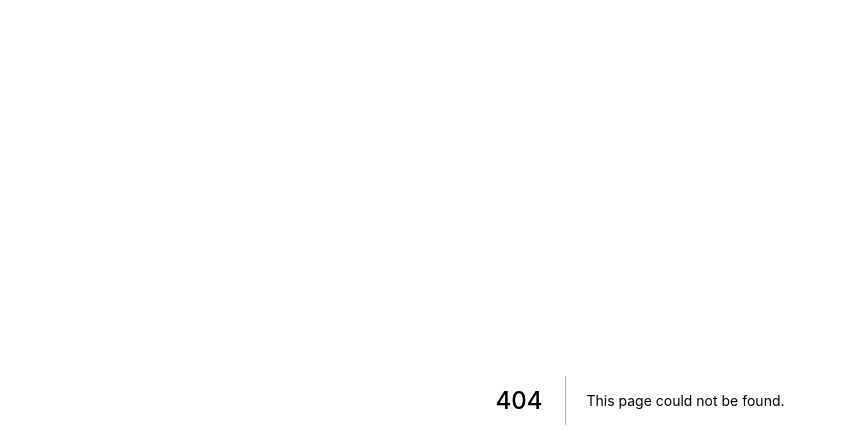
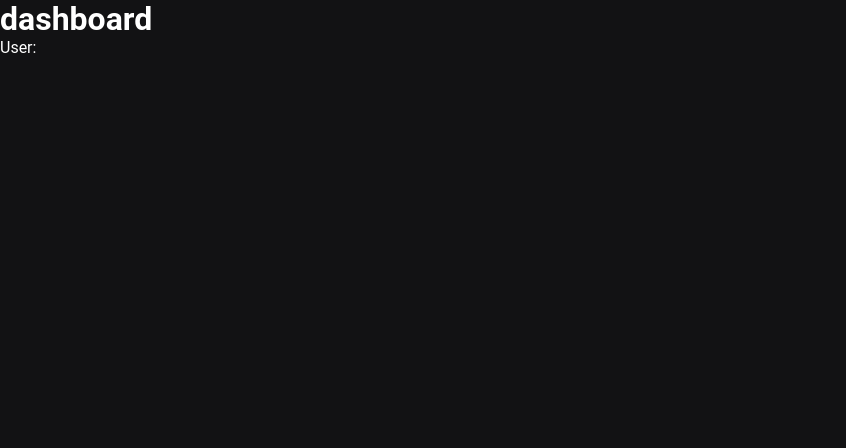
Before and after one commit to felixstenian/autenticacao-next, a Next.js app: page /dashboard in a window 1280 px wide. Before the commit this address had no page. Shown: the top 448 px of the page, without its empty margins (0-846 px from the left). Built offline with nearby package versions, Linux system fonts and the light colour scheme.

Commit message:
Salvando dados do usuário

```diff
--- a/Context/Authcontext.tsx
+++ b/Context/Authcontext.tsx
@@ -1,5 +1,12 @@
-import { createContext, ReactNode } from "react";
+import Router from "next/router";
+import { createContext, ReactNode, useState } from "react";
 import { api } from "../services/api";
+
+type User = {
+  email: string;
+  permissions: String[];
+  roles: String[];
+}
 
 type SignInCredentials = {
   email: string;
@@ -8,6 +15,7 @@ type SignInCredentials = {
 
 type AuthContextData = {
   signIn(credentials: SignInCredentials): Promise<void>;
+  user: User | undefined;
   isAuthenticated: boolean;
 }
 
@@ -18,25 +26,28 @@ interface AuthProviderProps {
 export const AuthContext = createContext({} as AuthContextData)
 
 export const AuthProvider = ({ children }: AuthProviderProps) => {
-  const isAuthenticated = false
+  const [user, setUser] = useState<User>()
+  const isAuthenticated = !!user
 
   const signIn = async ({ email, password }: SignInCredentials) => {
     try {
-      const response = await api.post('sessions', {
+      const {
+        data: { permissions, roles }
+      } = await api.post('sessions', {
         email,
         password
       })
-      console.log(response)
+
+      setUser({ email, permissions, roles })
+      Router.push('/dashboard')
+
     } catch (error) {
       console.log(error)
     }
   }
   return (
-    <AuthContext.Provider value={{ signIn, isAuthenticated }}>
+    <AuthContext.Provider value={{ signIn, isAuthenticated, user }}>
       {children}
     </AuthContext.Provider>
   )
 }
-
-// diego@rocketseat.team
-// 123456
--- /dev/null
+++ b/pages/dashboard.tsx
@@ -0,0 +1,16 @@
+import { useContext } from 'react'
+import { AuthContext } from '../Context/Authcontext'
+
+const Dashboard = () => {
+  const { user } = useContext(AuthContext)
+  return (
+    <>
+      <h1>dashboard</h1>
+      <div>
+        User: {user?.email}
+      </div>
+    </>
+  )
+}
+
+export default Dashboard
--- a/styles/globals.scss
+++ b/styles/globals.scss
@@ -27,7 +27,6 @@ html {
       font-size: 87.5%; // 14px
   }
 }
-
 
 body {
   background: var(--gray-900);
@@ -60,5 +59,30 @@ div.container {
     display: flex;
     flex-direction: column;
     justify-content: center;
+
+    border: 1px dashed var(--cyan-500);
+    padding: 50px 20px;
+    border-radius: 10px;
+
+    input, button {
+      border: 0;
+      margin-bottom: 8px;
+      height: 35px;
+      width: 280px;
+      border-radius: 3px;
+    }
+
+    input {
+      padding: 0 1px;
+      &:focus {
+        outline: 0;
+      }
+    }
+
+    button {
+      background-color: var(--cyan-500);
+      color: var(--gray-700);
+      margin-top: 8px;
+    }
   }
 }
```
